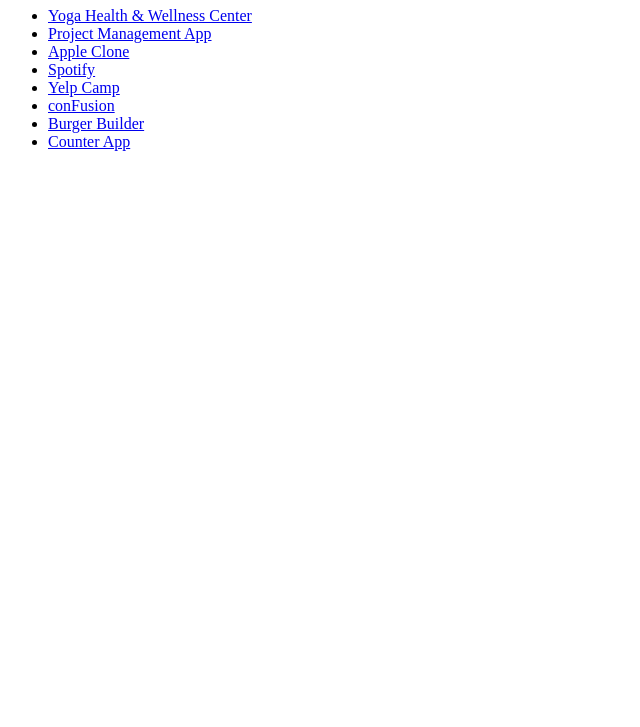
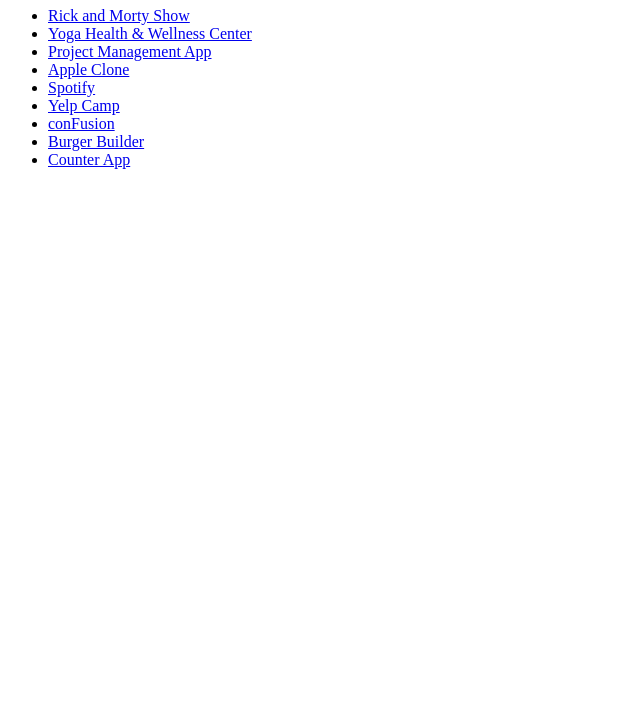
Before and after one commit to diwakarsingh95/diwakarsingh95.github.io, a plain HTML site: page index.html in a window 1280 px wide. Shown: the part 73-800 px from the top of the page, without its empty margins (0-640 px from the left). Drawn offline with Linux system fonts and the light colour scheme.

Commit message:
Update index.html

```diff
--- a/index.html
+++ b/index.html
@@ -9,6 +9,7 @@
   <body>
     <h1>My Projects</h1>
     <ul>
+      <li><a href="https://rick-and-morty-show.vercel.app/">Rick and Morty Show</a></li>
       <li><a href="https://yogahealthwellnesscenter.com/">Yoga Health & Wellness Center</a></li>
       <li><a href="https://project-mgmt-app.netlify.app/">Project Management App</a></li>
       <li><a href="https://apple-design-app.netlify.app/">Apple Clone</a></li>
```
